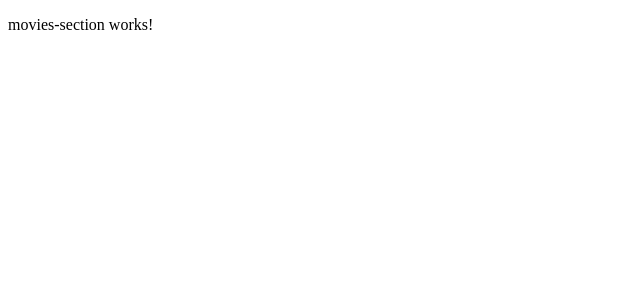
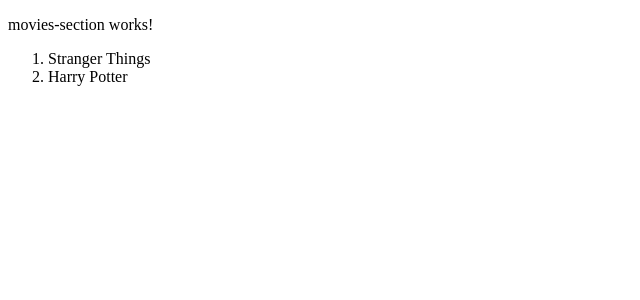
Before and after one commit to FoxyRaspberry/movie-catalog, an Angular app: page / in a window 1280 px wide. Shown: the top 300 px of the page, without its empty margins (0-640 px from the left). Built offline with nearby package versions, Linux system fonts and the light colour scheme.

Commit message:
feat(movies): create and use `MoviesListComponent`

```diff
--- /dev/null
+++ b/src/app/movies/movies-list/movies-list.component.css
@@ -0,0 +1,3 @@
+:host {
+  display: block;
+}
--- /dev/null
+++ b/src/app/movies/movies-list/movies-list.component.html
@@ -0,0 +1,5 @@
+<ol>
+  @for (movie of list(); track movie.id) {
+    <li>{{movie.title}}</li>
+  }
+</ol>
--- /dev/null
+++ b/src/app/movies/movies-list/movies-list.component.ts
@@ -0,0 +1,13 @@
+import { Component, input } from '@angular/core';
+import { Movies } from '../movies.type';
+
+@Component({
+  selector: 'app-movies-list',
+  standalone: true,
+  imports: [],
+  templateUrl: './movies-list.component.html',
+  styleUrl: './movies-list.component.css',
+})
+export class MoviesListComponent {
+  public readonly list = input.required<Movies>()
+}
--- a/src/app/movies/movies-section/movies-section.component.html
+++ b/src/app/movies/movies-section/movies-section.component.html
@@ -1 +1,4 @@
 <p>movies-section works!</p>
+
+
+<app-movies-list [list]="movies()" />
--- a/src/app/movies/movies-section/movies-section.component.ts
+++ b/src/app/movies/movies-section/movies-section.component.ts
@@ -1,11 +1,13 @@
-import { Component, DestroyRef, inject, type OnInit } from '@angular/core';
+import { Component, DestroyRef, inject, signal, type OnInit } from '@angular/core';
 import { MoviesService } from '../movies.service';
 import { takeUntilDestroyed } from '@angular/core/rxjs-interop';
+import type { Movies } from '../movies.type';
+import { MoviesListComponent } from "../movies-list/movies-list.component";
 
 @Component({
   selector: 'app-movies-section',
   standalone: true,
-  imports: [],
+  imports: [MoviesListComponent],
   templateUrl: './movies-section.component.html',
   styleUrl: './movies-section.component.css',
 })
@@ -13,11 +15,14 @@
   readonly #destroyRef = inject(DestroyRef)
   readonly #moviesService = inject(MoviesService)
 
+  protected readonly movies = signal<Movies>([])
+
   public ngOnInit(): void {
     this.#moviesService.getList()
       .pipe(takeUntilDestroyed(this.#destroyRef))
-      .subscribe((movies): void => {
+      .subscribe((movies: Movies): void => {
         console.table(movies)
+        this.movies.set(movies);
       })
   }
 }
--- a/src/app/movies/movies.service.ts
+++ b/src/app/movies/movies.service.ts
@@ -1,5 +1,6 @@
 import { Injectable } from '@angular/core';
 import { delay, of, type Observable } from 'rxjs';
+import type { Movies } from './movies.type';
 
 @Injectable({
   providedIn: 'root'
@@ -12,16 +13,13 @@
   }
 }
 
-interface Movie {
-  readonly id: number;
-  readonly title: string;
-}
-
-type Movies = readonly Movie[];
-
 const movies: Movies = [
   {
     id: 1,
     title: 'Stranger Things',
   },
+  {
+    id: 2,
+    title: 'Harry Potter',
+  },
 ];
--- /dev/null
+++ b/src/app/movies/movies.type.ts
@@ -0,0 +1,6 @@
+export interface Movie {
+  readonly id: number;
+  readonly title: string;
+}
+
+export type Movies = readonly Movie[];
```
